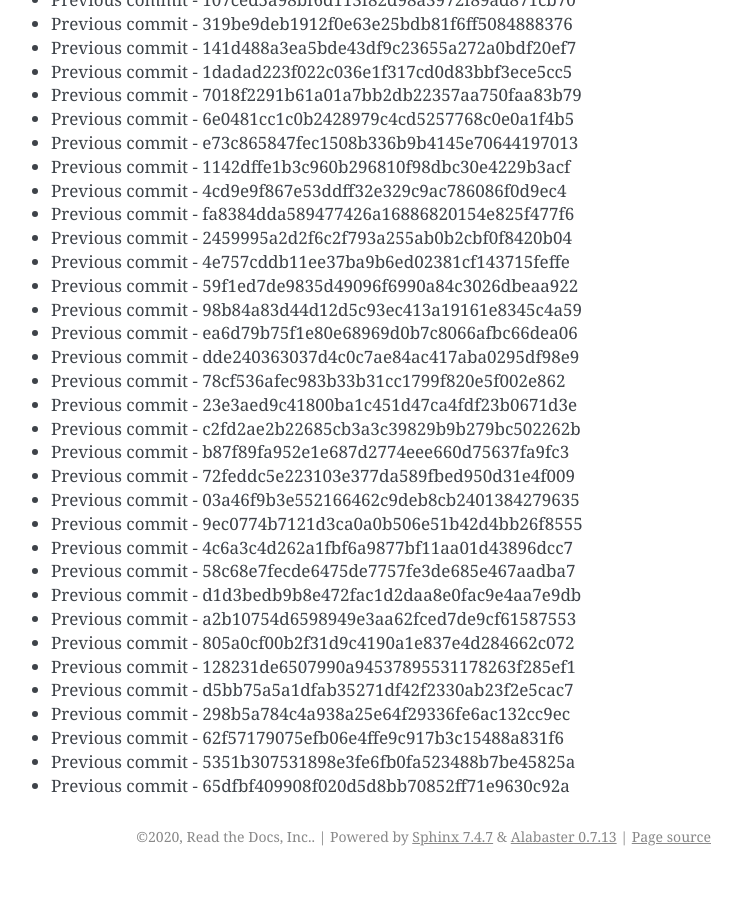
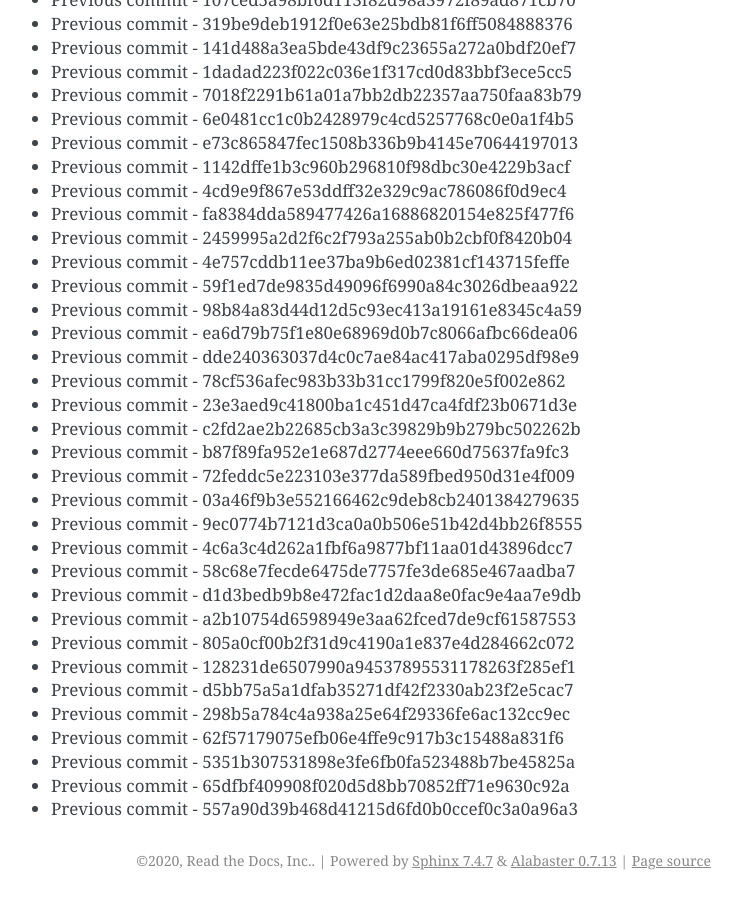
Before and after one commit to readthedocs/rtd-git-stresstest, a Sphinx documentation site: the page built from docs/updates.rst, in a window 1280 px wide and 900 px high, scrolled down 51176 px. Shown: the whole window, without its empty margins (399-1141 px from the left). Built offline with Sphinx 7.4.7, drawn with Linux system fonts in a browser that asks for light colours; before the commit the page ends 52052 px from its top, so only the background shows below that.

Commit message:
Generating commit from previous: 557a90d39b468d41215d6fd0b0ccef0c3a0a96a3

```diff
--- a/docs/updates.rst
+++ b/docs/updates.rst
@@ -2182,3 +2182,4 @@ It can be tested for any performance characteristics.
 * Previous commit - 62f57179075efb06e4ffe9c917b3c15488a831f6
 * Previous commit - 5351b307531898e3fe6fb0fa523488b7be45825a
 * Previous commit - 65dfbf409908f020d5d8bb70852ff71e9630c92a
+* Previous commit - 557a90d39b468d41215d6fd0b0ccef0c3a0a96a3
```
